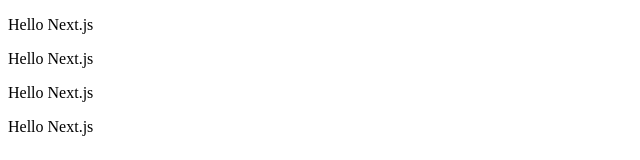
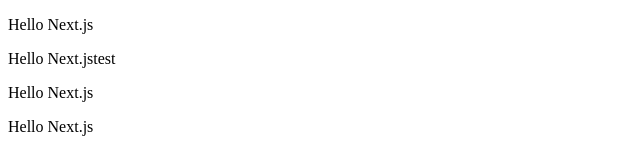
Before and after one commit to sooozi/portfolio_2024.ver, a Next.js app: page / in a window 1280 px wide. Shown: the top 160 px of the page, without its empty margins (0-640 px from the left). Built offline with nearby package versions, Linux system fonts and the light colour scheme.

Commit message:
Update index.tsx
Update index.tsx

```diff
--- a/pages/index.tsx
+++ b/pages/index.tsx
@@ -3,7 +3,7 @@ import React from "react";
 const Index = () => (
   <div>
     <p>Hello Next.js</p>
-    <p>Hello Next.js</p>
+    <p>Hello Next.jstest</p>
     <p>Hello Next.js</p>
     <p>Hello Next.js</p>
   </div>
```
